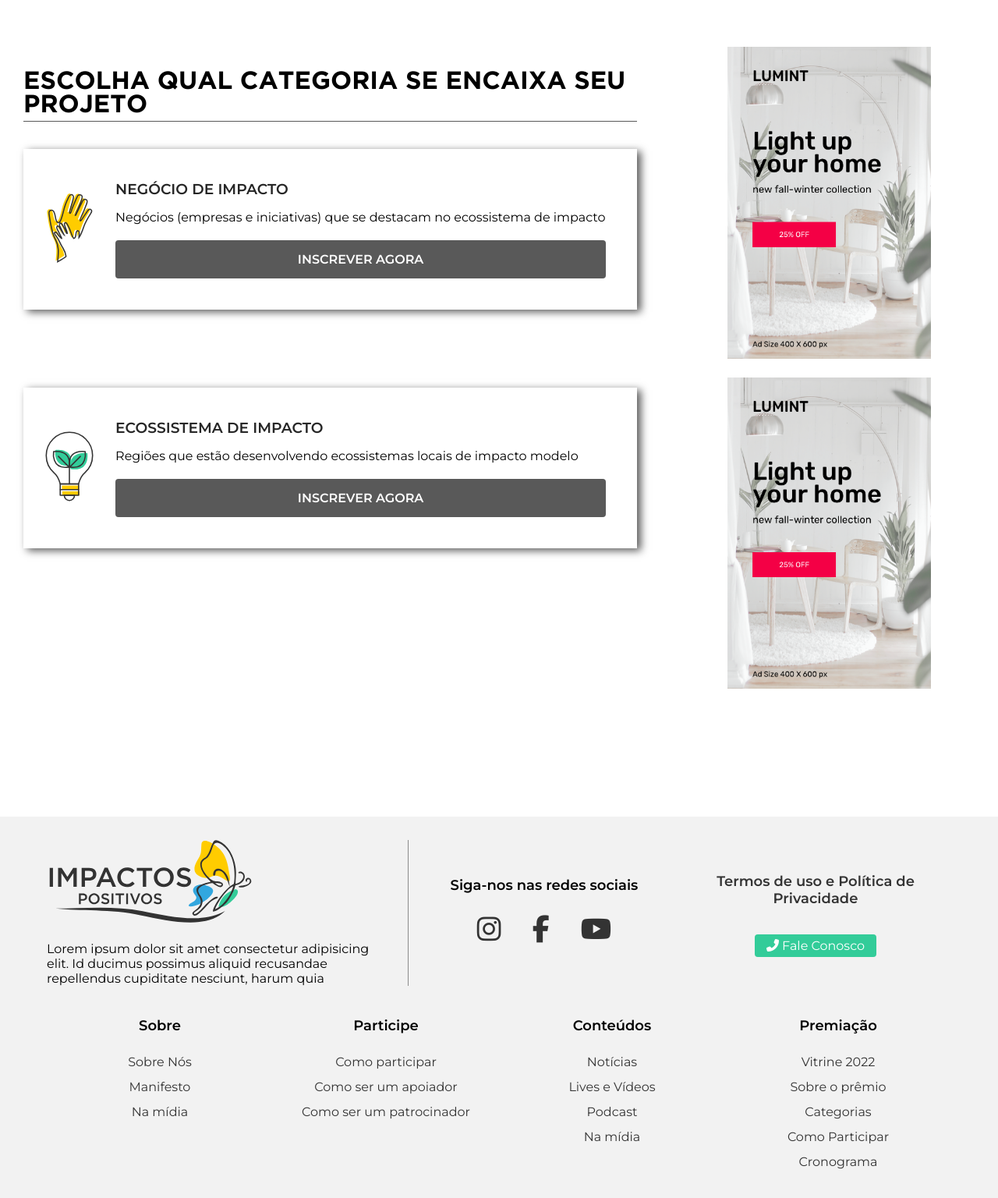
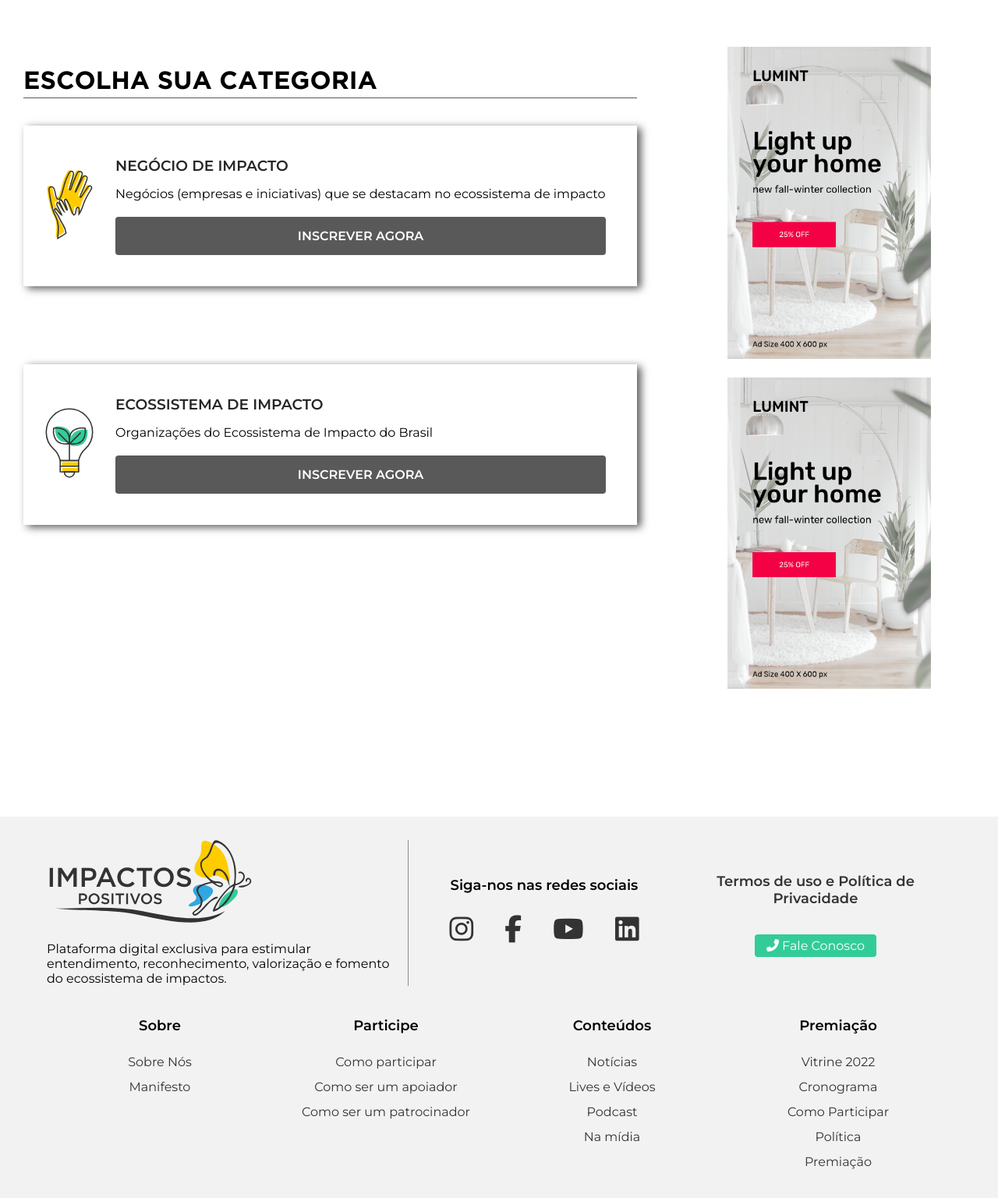
Before and after one commit to dannyela991/PIPDevs, a PHP site: page /select-project.php in a window 1280 px wide. Shown: the part 140-1676 px from the top of the page at 78% size. Run offline with PHP 8.4, Linux system fonts and the light colour scheme; some libraries are stand-ins or nearby versions.

Commit message:
Ajustes na home, header, footer e pg de publicações

```diff
--- a/app/assets/style.css
+++ b/app/assets/style.css
@@ -962,7 +962,7 @@ footer .description{
     position: relative;
     height: 250px;
     background: url(images/img-news.png) center no-repeat;
-    background-size: cover;
+    background-size: cover!important;
 }
 .card-img .category span{
     background: rgba(0, 0, 0, 0.8);
@@ -1507,7 +1507,7 @@ background-color: #ccc;    /* color of the scroll thumb */
     height: 180px;
     width: 100%;
     background: url(images/img-news.png) center no-repeat;
-    background-size: cover;
+    background-size: cover!important;
 }
 .trend .title h3 a{
     margin-top: 10px;
@@ -1571,6 +1571,9 @@ ul.list-tags li:last-child{
 }
 .content-midia{
     padding: 0px 20px;
+}
+.content-midia .read-more{
+    text-align: center;
 }
 .content-carrossel-midia{
     position: relative;
--- a/app/views/footer.php
+++ b/app/views/footer.php
@@ -5,7 +5,7 @@
                     <img src="app/assets/images/logotipo.svg" alt="Impactos Positivos" />
                 </div>
                 <div class="description">
-                    <p>Lorem ipsum dolor sit amet consectetur adipisicing elit. Id ducimus possimus aliquid recusandae repellendus cupiditate nesciunt, harum quia</p>
+                    <p>Plataforma digital exclusiva para estimular entendimento, reconhecimento, valorização e fomento do ecossistema de impactos.</p>
                 </div>
             </div>
             <div class="social-media-footer">
@@ -14,6 +14,7 @@
                     <li><a href="https://www.instagram.com/premioimpactospositivos/" target="_blank" title="Instagram"><i class="fab fa-instagram"></i></a></li>
                     <li><a href="https://www.facebook.com/premioimpactospositivos" target="_blank" title="Facebook"><i class="fab fa-facebook-f"></i></a></li>
                     <li><a href="https://www.youtube.com/channel/UCYuEo4Gnyyqvk-J64PrmqzA" target="_blank" title="Youtube"><i class="fab fa-youtube"></i></a></li>
+                    <li><a href="https://www.linkedin.com/company/impactos-positivos/" target="_blank" title="Linkedin"><i class="fab fa-linkedin"></i></a></li>
                 </ul>
             </div>
             <div class="contact-footer">
@@ -29,7 +30,6 @@
                 <ul>
                     <li><a href="">Sobre Nós</a> </li>
                     <li><a href="">Manifesto</a> </li>
-                    <li><a href="posts.php">Na mídia</a> </li>
                 </ul>
             </div>
             <div class="member-links-footer">
@@ -53,10 +53,10 @@
                 <h4>Premiação</h4>
                 <ul>
                     <li><a href="projects.php">Vitrine 2022</a></li>
-                    <li><a href="">Sobre o prêmio</a></li>
-                    <li><a href="">Categorias</a> </li>
+                    <li><a href="">Cronograma</a> </li>
                     <li><a href="">Como Participar</a></li>
-                    <li><a href="">Cronograma</a> </li>
+                    <li><a href="">Política</a> </li>
+                    <li><a href="">Premiação</a></li>
                 </ul>
             </div>
         </div>
--- a/app/views/header.php
+++ b/app/views/header.php
@@ -42,8 +42,7 @@
                                 <div class="dropdown-content">
                                     <a href="about-us.php">Quem Somos</a>
                                     <a href="projects.php">Manifesto</a>
-                                    <a href="#">Na Mídia</a>
-                                    <a href="#">Edições Anteriores</a>
+                                    <!-- <a href="#">Edições Anteriores</a> -->
                                 </div>
                             </div>
                             <div class="dropdown">
@@ -55,6 +54,7 @@
                                     <a href="trend-news.php">Notícias</a>
                                     <a href="medias.php">Lives e Vídeos</a>
                                     <a href="podcast.php">Podcast</a>
+                                    <a href="#">Na Mídia</a>
                                 </div>
                             </div>
                             <div class="dropdown">
@@ -65,7 +65,6 @@
                                     <a href="projects.php">Vitrine 2022</a>
                                     <a href="cronograma.php">Cronograma</a>
                                     <a href="#">Como participar</a>
-                                    <a href="#">Categorias</a>
                                     <a href="#">Política</a>
                                     <a href="#">Premiação</a>
                                 </div>
--- a/index.php
+++ b/index.php
@@ -216,7 +216,7 @@ include 'app/views/header.php';
         <div class="container">
             <div class="title">
                 <h2>Vitrine Prêmio Impactos Positivos 2022</h2>
-                <p>Lorem ipsum dolor sit amet consectetur adipisicing elit. Id ducimus possimus aliquid recusandae repellendus cupiditate nesciunt</p>
+                <p>Encontre empresas e organizações cadastradas no Prêmio Impactos Positivos 2022 que desenvolvem projetos, iniciativas e negócios inovadores que impactam positivamente nosso país</p>
             </div>
 
             <article class="showcase-flex">
@@ -1136,6 +1136,9 @@ include 'app/views/header.php';
                             </a>
                         </div>
                     </div>
+                    <div class="read-more">
+                        <a class="btn bg-gray" href="">Ver Todos</a>
+                    </div>
                 </div>
             </div>
             <div id="myModal" class="modal">
--- a/posts.php
+++ b/posts.php
@@ -250,9 +250,10 @@ include 'app/views/header.php';
                     <div class="list-contents">
                         <h2>Conteúdos</h2>
                         <ul>
-                            <li><a href="trend-news.php">Notícias</a></li>
+                            <li><a href="trend-news.php">Matérias</a></li>
                             <li><a href="medias.php">Lives e Vídeos</a></li>
                             <li><a href="podcast.php">Podcast</a></li>
+                            <li><a href="#">Na Mídia</a></li>
                         </ul>
                     </div>
                     <div class="latest-post">
--- a/select-project.php
+++ b/select-project.php
@@ -11,7 +11,7 @@ include 'app/views/header.php';
             <div class="flex-container">
                 <div class="col-content">
                     <div class="page-header">
-                        <h1>Escolha qual categoria se encaixa seu projeto</h1>
+                        <h1>Escolha sua Categoria</h1>
                     </div>
                     <div class="btn-project">
                         <div class="btn-img">
@@ -29,7 +29,7 @@ include 'app/views/header.php';
                         </div>
                         <div class="btn-txt">
                             <h3><a href="form-projects-eco.php">Ecossistema de Impacto</a></h3>
-                            <p>Regiões que estão desenvolvendo ecossistemas locais de impacto modelo</p>
+                            <p>Organizações do Ecossistema de Impacto do Brasil</p>
                             <p class="button"><a href="form-projects-eco.php" class="btn bg-gray">Inscrever agora</a></p>
                         </div>
                     </div>
```
